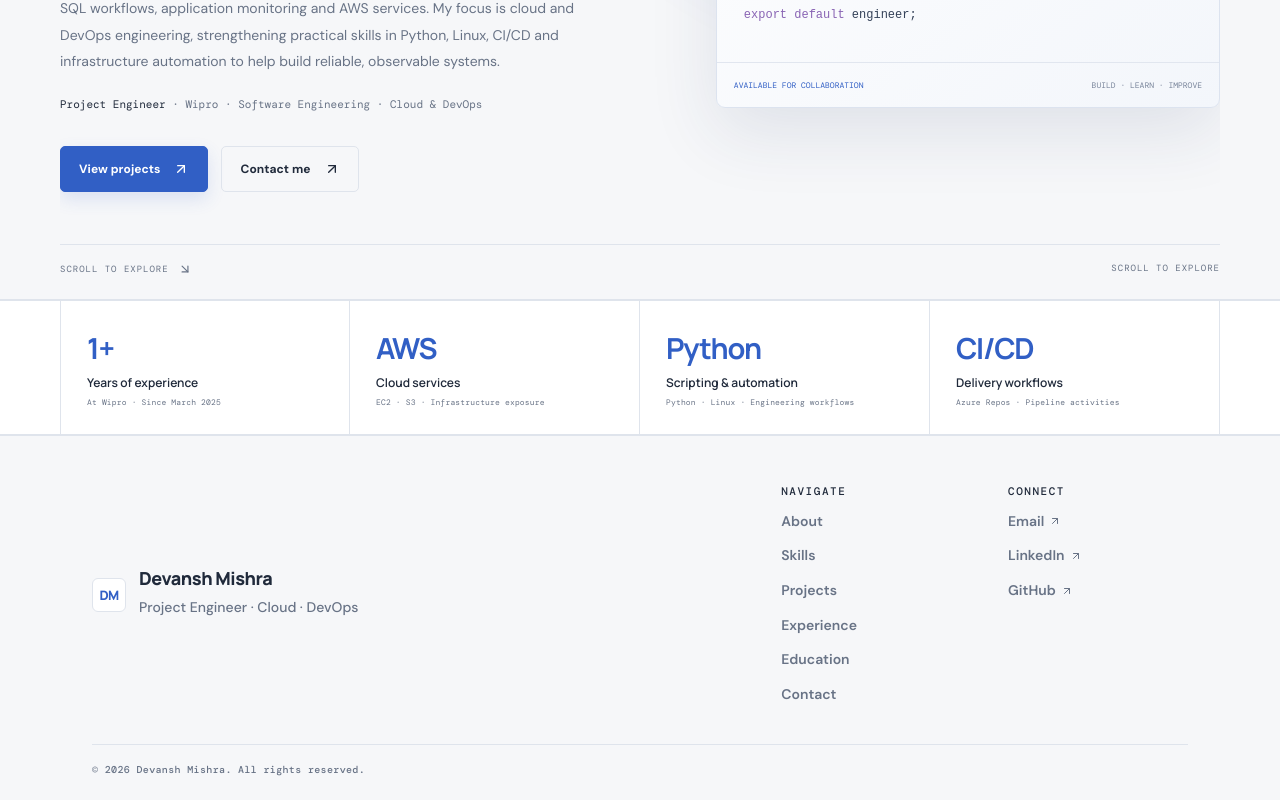
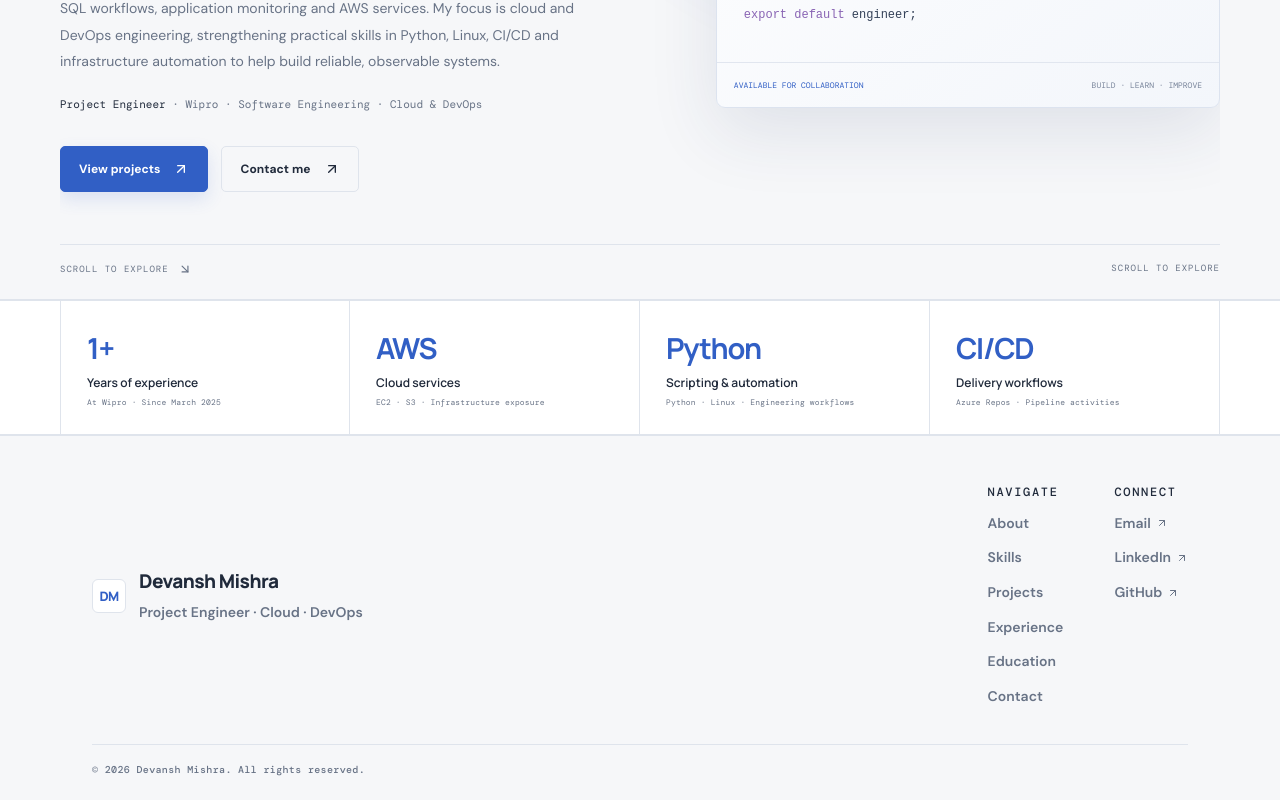
Before and after one commit to codewithdevanshh/portfolio-v2, a React (Vite) app: page /en in a window 1280 px wide. Shown: the part 522-1322 px from the top of the page. Built offline with nearby package versions, Linux system fonts and the light colour scheme.

Commit message:
Group footer navigation and connect links at far right

```diff
--- a/src/styles.css
+++ b/src/styles.css
@@ -1942,3 +1942,67 @@ pre,code{max-width:100%}
     margin-top:8px!important;
   }
 }
+
+
+/* Strong desktop footer composition: identity left, both link groups together at far right */
+@media(min-width:1101px){
+  .footer{
+    width:min(1430px,calc(100% - 64px))!important;
+    max-width:1430px!important;
+    margin-inline:auto!important;
+    display:grid!important;
+    grid-template-columns:minmax(0,1fr) max-content max-content!important;
+    column-gap:clamp(36px,4vw,64px)!important;
+    row-gap:24px!important;
+    align-items:center!important;
+    justify-items:stretch!important;
+    text-align:left!important;
+  }
+  .footer-brand{
+    grid-column:1!important;
+    justify-self:start!important;
+    align-self:center!important;
+    display:flex!important;
+    flex-direction:row!important;
+    align-items:center!important;
+    justify-content:flex-start!important;
+    text-align:left!important;
+    width:auto!important;
+    margin:0!important;
+  }
+  .footer-brand>div{text-align:left!important}
+  .footer-brand b{
+    display:block!important;
+    font-size:19px!important;
+    font-weight:800!important;
+    line-height:1.35!important;
+    letter-spacing:-.03em!important;
+  }
+  .footer-brand p{
+    margin:7px 0 0!important;
+    font-size:14px!important;
+    font-weight:600!important;
+    line-height:1.5!important;
+  }
+  .footer-nav{
+    grid-column:auto!important;
+    justify-self:end!important;
+    align-self:start!important;
+    display:flex!important;
+    flex-direction:column!important;
+    align-items:flex-start!important;
+    text-align:left!important;
+    width:max-content!important;
+    min-width:0!important;
+    gap:13px!important;
+  }
+  .footer-nav .eyebrow{font-size:12px!important;font-weight:800!important}
+  .footer-nav a{font-size:14px!important;font-weight:600!important;white-space:nowrap}
+  .footer-bottom{
+    grid-column:1/-1!important;
+    width:100%!important;
+    justify-content:flex-start!important;
+    text-align:left!important;
+    margin-top:12px!important;
+  }
+}
```
